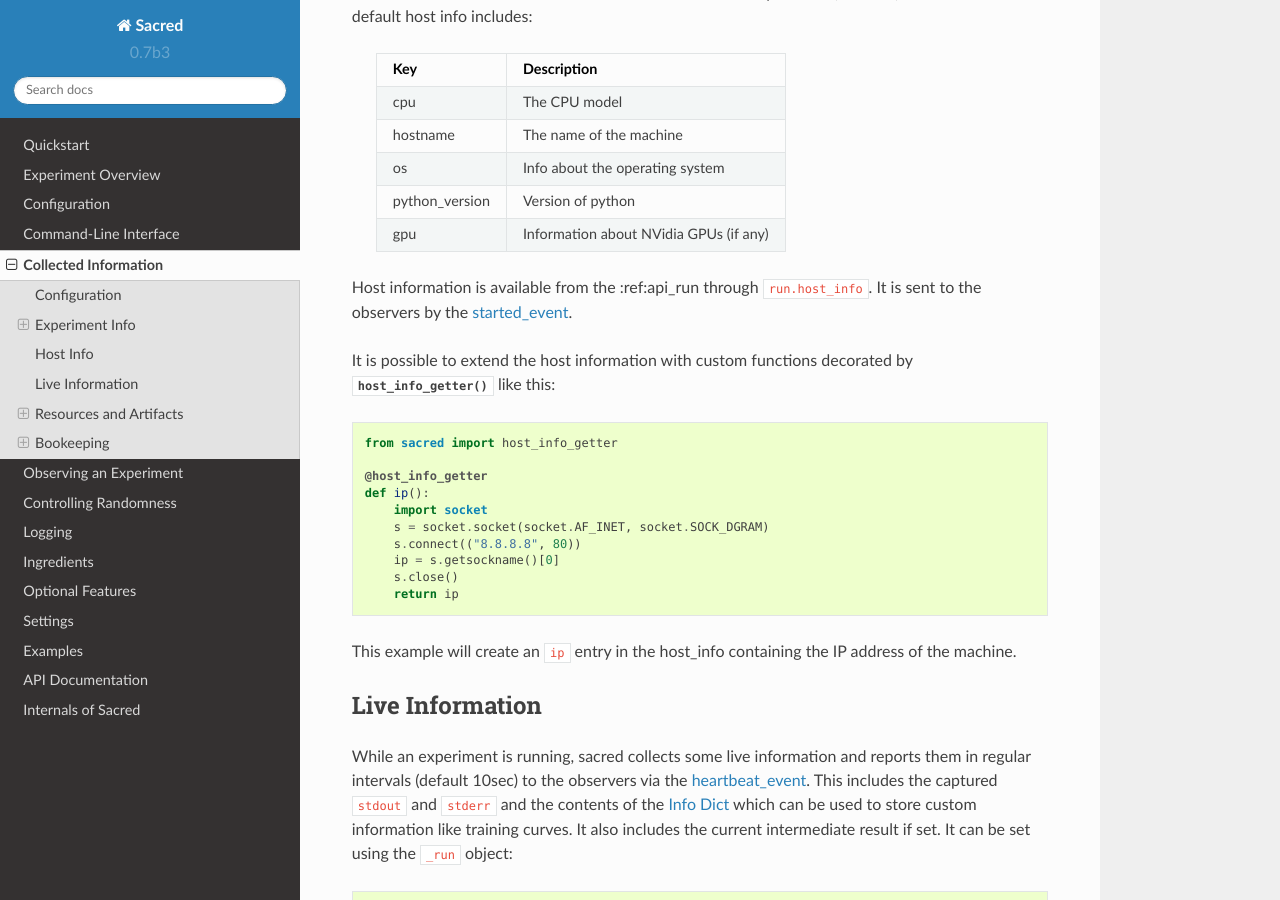
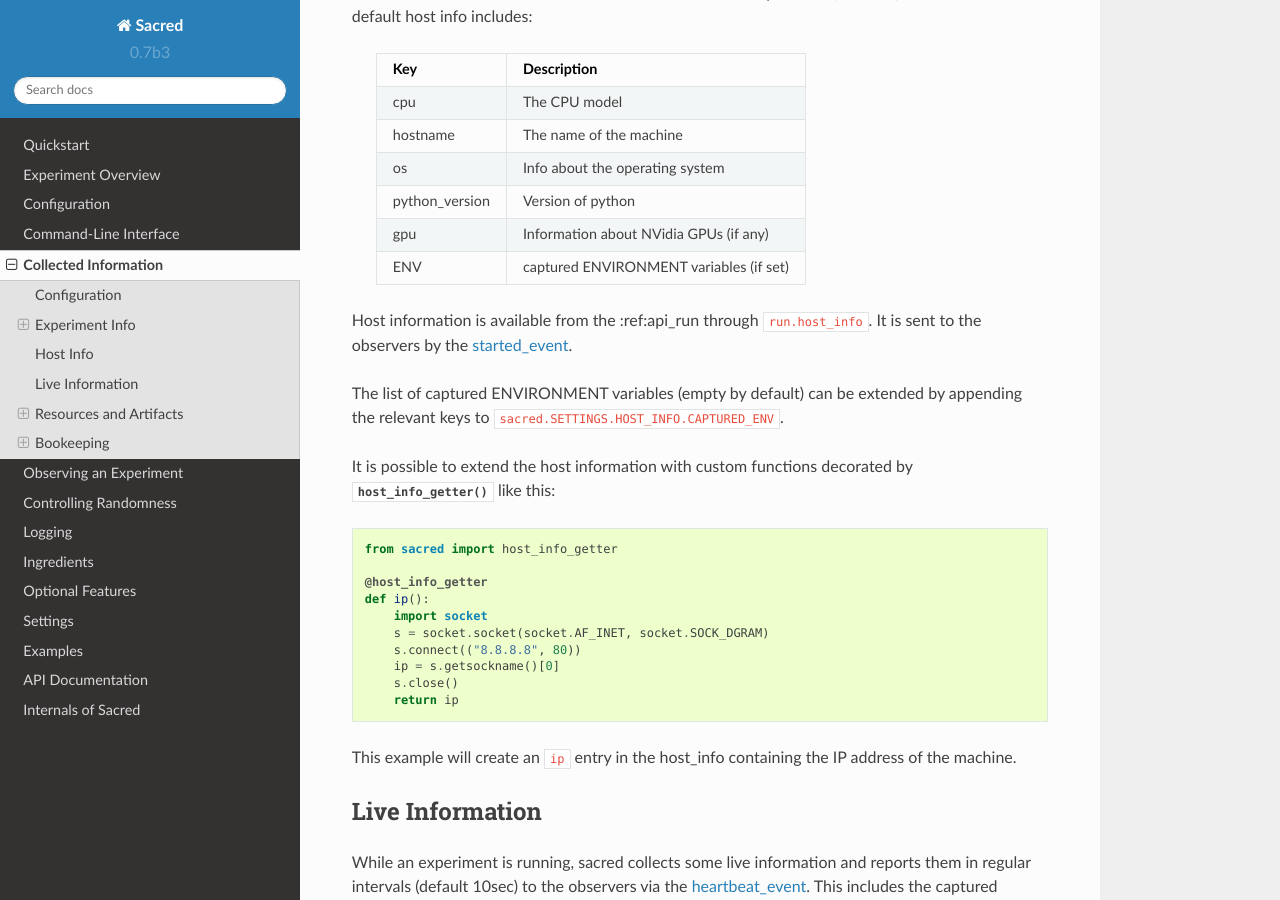
Before and after one commit to IDSIA/sacred, a Sphinx documentation site: the page built from docs/collected_information.rst, in a window 1280 px wide and 900 px high, scrolled down 1734 px. Built offline with Sphinx 7.4.7 and the Read the Docs theme 2.0.0, drawn with Linux system fonts in a browser that asks for light colours.

Commit message:
added feature for capturing ENVIRONMENT variables as part of host info
fixes #160

```diff
--- a/HISTORY.rst
+++ b/HISTORY.rst
@@ -30,6 +30,7 @@ Release History
 * Feature: observers are now run in order of priority (settable)
 * Feature: new ``--name=NAME`` option to set the name of experiment for this run
 * Feature: the heartbeat event now stores an intermediate result (if set).
+* Feature: ENVIRONMENT variables can be captured as part of host info.
 * API Change: all times are now in UTC
 * API Change: significantly changed the mongoDB layout
 * API Change: MongoObserver and FileStorageObserver now use consecutive
--- a/docs/collected_information.rst
+++ b/docs/collected_information.rst
@@ -94,10 +94,14 @@ also collected. The default host info includes:
     os               Info about the operating system
     python_version   Version of python
     gpu              Information about NVidia GPUs (if any)
+    ENV              captured ENVIRONMENT variables (if set)
     ===============  ==========================================
 
 Host information is available from the :ref:api_run through ``run.host_info``.
 It is sent to the observers by the :ref:`started_event <event_started>`.
+
+The list of captured ENVIRONMENT variables (empty by default) can be extended
+by appending the relevant keys to ``sacred.SETTINGS.HOST_INFO.CAPTURED_ENV``.
 
 It is possible to extend the host information with custom functions decorated
 by :py:meth:`~sacred.host_info.host_info_getter` like this:
--- a/docs/settings.rst
+++ b/docs/settings.rst
@@ -43,6 +43,9 @@ Here a brief list of all currently available options.
   * ``INCLUDE_GPU_INFO`` *(default: True)*
     Try to collect information about GPUs using the nvidia-smi tool
     Deactivating this can cut the start-up time of a sacred run by about 1 sec.
+  * ``CAPTURED_ENV`` *(default: [])*
+    List of ENVIRONMENT variable names to store in the host-info.
+
 
 * ``COMMAND_LINE``
 
```
Also changed, not shown: other parts of HISTORY.rst (+1 -1 lines), 2 other files.
